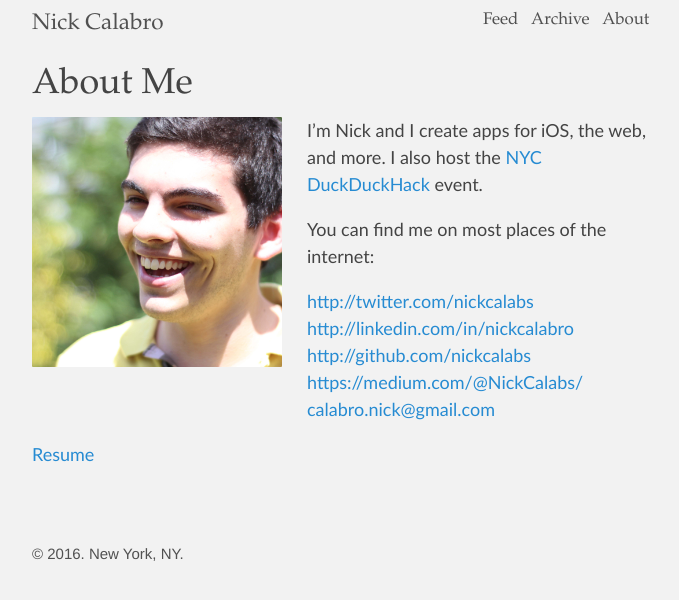
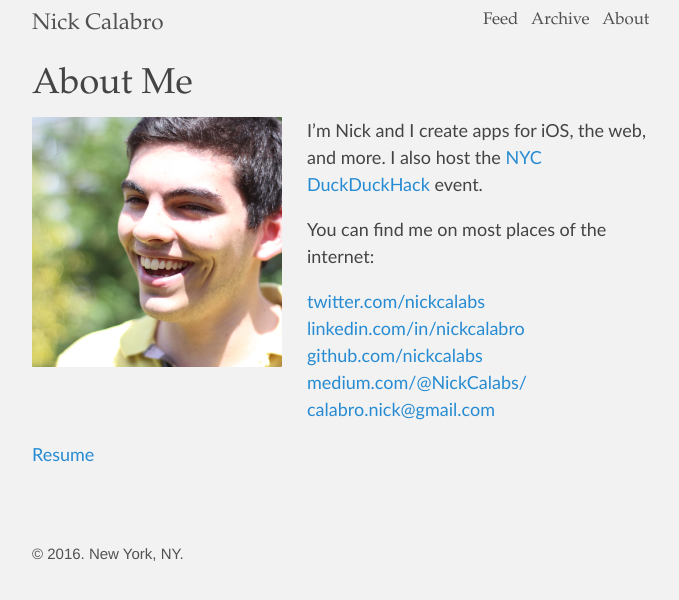
Before and after one commit to NickCalabs/nickcalabs.github.io, a Jekyll site: the page built from about.md, in a window 1280 px wide. Shown: the top 600 px of the page, without its empty margins (293-972 px from the left). Built offline with Jekyll 4.4.1, drawn with Linux system fonts in a browser that asks for light colours; Markdown is read by kramdown in place of the engine named in the settings; part of the change alters nothing that is shown.

```diff
--- a/about.md
+++ b/about.md
@@ -10,10 +10,10 @@ I'm Nick and I create apps for iOS, the web, and more. I also host the [NYC Duck
 
 You can find me on most places of the internet:
 
-[http://twitter.com/nickcalabs](http://twitter.com/nickcalabs)
-[http://linkedin.com/in/nickcalabro](http://linkedin.com/in/nickcalabro)
-[http://github.com/nickcalabs](http://github.com/nickcalabs)
-[https://medium.com/@NickCalabs/](https://medium.com/@NickCalabs)
+[twitter.com/nickcalabs](http://twitter.com/nickcalabs)
+[linkedin.com/in/nickcalabro](http://linkedin.com/in/nickcalabro)
+[github.com/nickcalabs](http://github.com/nickcalabs)
+[medium.com/@NickCalabs/](https://medium.com/@NickCalabs)
 [calabro.nick@gmail.com](mailto:calabro.nick@gmail.com)
 
-[Resume](/img/NickCalabro.pdf)
+[Resume](/resume.pdf)
```
Also changed, not shown: 2 other files.
